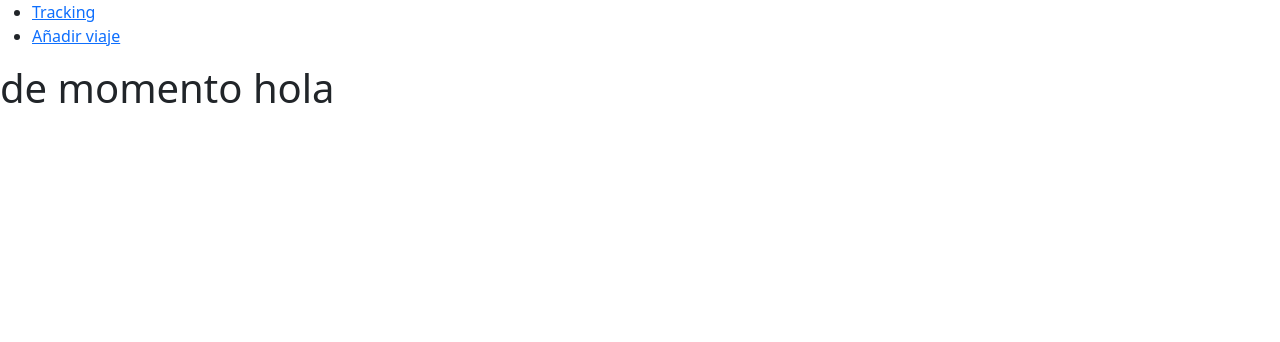
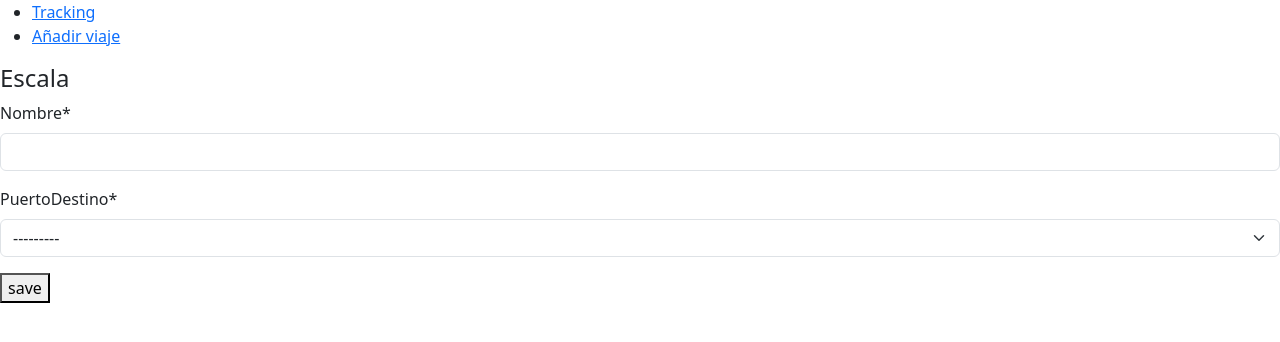
Before and after one commit to Stev-07/ManageNaviera, a Django app: page /create_scale/1/ in a window 1280 px wide. Shown: the top 342 px of the page. Run offline with Django 5.2, Linux system fonts and the light colour scheme; data that the repository does not hold is empty; some libraries are stand-ins or nearby versions.

Commit message:
scaleform interface

```diff
--- a/gestor_document/templates/Documents/create_scale.html
+++ b/gestor_document/templates/Documents/create_scale.html
@@ -1,7 +1,16 @@
 {% extends 'layouts/navbar.html' %}
-
+{% load crispy_forms_tags %}
 {% block content %}
 
-<h1>de momento hola</h1>
+<div>
+    <h4>Escala</h4>
+    <form method="post">
+            {% csrf_token %}
+            {{form|crispy}}
+            <button>
+                save
+            </button>
+    </form>
+</div>
 
 {% endblock %}
--- a/gestor_document/views.py
+++ b/gestor_document/views.py
@@ -1,7 +1,7 @@
 from django.shortcuts import render, redirect, get_object_or_404
 from django.http import HttpResponse,JsonResponse
 from django.contrib import messages
-from .forms import billOfLading, viajeForm, documentoForm
+from .forms import billOfLading, viajeForm, documentoForm, escalaForm
 from .models import Escala, Ruta, Nave
 
 # Create your views here.
@@ -72,4 +72,22 @@ def viaje_scale(request, id):
 
 
 def create_scale(request, idrut):
-    return render (request, './Documents/create_scale.html')
+    if request.method == 'POST':
+        form = escalaForm(request.POST)
+        ruta = get_object_or_404(Ruta, pk = idrut)
+        if form.is_valid():
+            escala = form.save(commit=False)
+            escala.ruta = ruta
+            escala.save()
+            print("guardado escala")
+            return redirect('viaje_scale', id = idrut)
+        else:
+            print(form.errors)
+            return HttpResponse("algo fallo")
+    else:
+        form = escalaForm()
+        context = {
+            'idrut' : idrut,
+            'form' : form,
+        }
+        return render(request, './Documents/create_scale.html', context)
```
